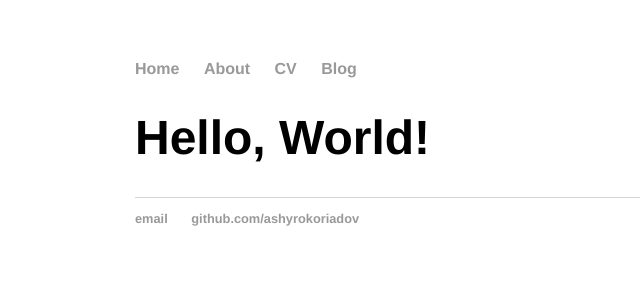
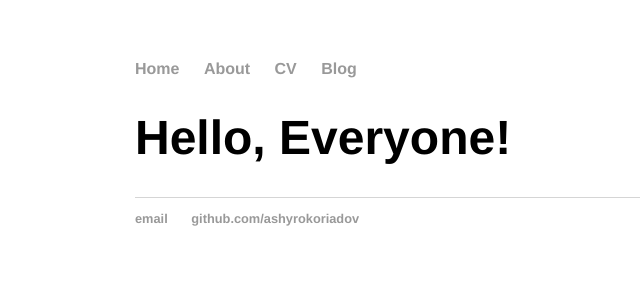
Before and after one commit to ashyrokoriadov/ashyrokoriadov.github.io, a Jekyll site: the page built from index.html, in a window 1280 px wide. Shown: the top 300 px of the page, without its empty margins (57-697 px from the left). Built offline with Jekyll 4.4.1, drawn with Linux system fonts in a browser that asks for light colours.

Commit message:
Made a change in index.html

```diff
--- a/index.html
+++ b/index.html
@@ -3,5 +3,5 @@ layout: default
 title: Andriy Shyrokoriadov, Software Developer
 ---
 <div class="blurb">
-	<h1>Hello, World!</h1>
+	<h1>Hello, Everyone!</h1>
 </div><!-- /.blurb -->
```
